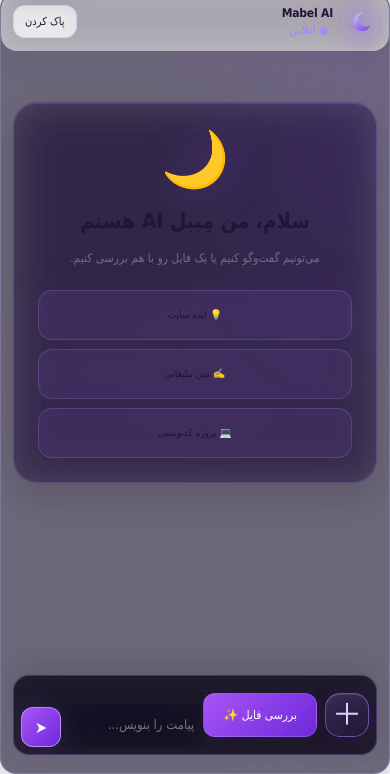
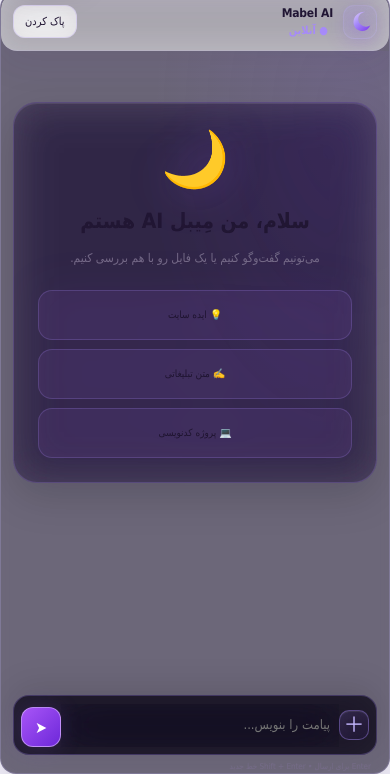
Before and after one commit to mabelhesamm-oss/mabel-ai, a website: page public/chat.html in a window 390 px wide. Shown: the part 70-844 px from the top of the page. Drawn offline with Linux system fonts and the light colour scheme.

Commit message:
Update chat.html

```diff
--- a/public/chat.html
+++ b/public/chat.html
@@ -14,7 +14,6 @@
       --mabel-purple: #a78bfa;
       --mabel-light: #ddd0ff;
       --mabel-deep: #7c3aed;
-      --mabel-glass: rgba(139, 92, 246, .12);
       --mabel-border: rgba(196, 181, 253, .22);
     }
 
@@ -26,7 +25,7 @@
       min-height: 100vh;
     }
 
-    /* نماد اختصاصی ماه */
+    /* نماد ماه اختصاصی Mabel AI */
     .mabel-mark {
       display: inline-flex;
       align-items: center;
@@ -70,8 +69,14 @@
     }
 
     .chat-brand .mabel-mark {
-      width: 36px;
-      height: 36px;
+      width: 34px;
+      height: 34px;
+      border-radius: 11px;
+    }
+
+    .chat-brand .mabel-mark svg {
+      width: 25px;
+      height: 25px;
     }
 
     .chat-brand-text {
@@ -86,11 +91,7 @@
       font-weight: 600;
     }
 
-    /* ناحیه چت */
-    .chat-layout {
-      gap: 18px;
-    }
-
+    /* ظاهر شیشه‌ای */
     .chat-side,
     .chatbox {
       border: 1px solid var(--mabel-border);
@@ -111,7 +112,7 @@
       border-bottom: 1px solid rgba(196, 181, 253, .12);
     }
 
-    /* کادر ارسال پیام */
+    /* نوار نوشتن پیام */
     .composer {
       position: relative;
       border: 1px solid rgba(167, 139, 250, .26);
@@ -124,74 +125,62 @@
     .file-tools {
       display: flex;
       align-items: center;
-      gap: 10px;
-      flex-wrap: wrap;
-      padding: 10px 0;
+      gap: 8px;
+      padding: 7px 0;
     }
 
-    /* دکمه + */
+    /* دکمه کوچک + */
     .add-file-btn {
-      width: 46px;
-      height: 46px;
+      width: 32px;
+      height: 32px;
       display: inline-flex;
       align-items: center;
       justify-content: center;
       flex: 0 0 auto;
-      border-radius: 15px;
-      border: 1px solid rgba(167, 139, 250, .48);
+      padding: 0;
+      border-radius: 10px;
+      border: 1px solid rgba(167, 139, 250, .4);
       background: linear-gradient(
         145deg,
-        rgba(167, 139, 250, .24),
-        rgba(124, 58, 237, .10)
+        rgba(167, 139, 250, .18),
+        rgba(124, 58, 237, .07)
       );
-      color: var(--mabel-light);
-      font-size: 30px;
+      color: #c4b5fd;
+      font-size: 22px;
       font-weight: 400;
       line-height: 1;
       cursor: pointer;
-      box-shadow:
-        0 0 18px rgba(124, 58, 237, .14),
-        inset 0 1px 0 rgba(255, 255, 255, .12);
-      backdrop-filter: blur(14px);
-      -webkit-backdrop-filter: blur(14px);
+      box-shadow: inset 0 1px 0 rgba(255, 255, 255, .08);
+      backdrop-filter: blur(12px);
+      -webkit-backdrop-filter: blur(12px);
       transition:
         transform .2s ease,
         box-shadow .2s ease,
-        border-color .2s ease,
         background .2s ease;
     }
 
     .add-file-btn:hover {
-      transform: translateY(-2px);
-      border-color: rgba(196, 181, 253, .8);
-      background: rgba(139, 92, 246, .3);
-      box-shadow: 0 0 25px rgba(139, 92, 246, .32);
+      transform: translateY(-1px);
+      background: rgba(139, 92, 246, .25);
+      box-shadow: 0 0 14px rgba(139, 92, 246, .22);
     }
 
     .add-file-btn:active {
       transform: scale(.94);
     }
 
-    .add-file-btn:focus-visible,
-    .send:focus-visible {
+    .add-file-btn:focus-visible {
       outline: 2px solid var(--mabel-light);
       outline-offset: 3px;
     }
 
-    /* دکمه بررسی فایل */
-    .file-check-btn {
-      min-height: 44px;
-      border: 1px solid rgba(167, 139, 250, .3);
-      box-shadow: 0 0 16px rgba(124, 58, 237, .1);
-    }
-
-    /* نمایش فایل انتخاب‌شده */
+    /* نام فایل انتخاب‌شده */
     .file-status {
       display: none;
       align-items: center;
-      gap: 10px;
+      gap: 9px;
       margin: 0 0 8px;
-      padding: 10px 12px;
+      padding: 9px 11px;
       border: 1px solid rgba(167, 139, 250, .24);
       border-radius: 12px;
       background: rgba(139, 92, 246, .09);
@@ -227,33 +216,6 @@
       min-width: 0;
     }
 
-    .hint {
-      opacity: .8;
-    }
-
-    @media (max-width: 700px) {
-      .chat-layout {
-        gap: 12px;
-      }
-
-      .chat-side {
-        min-width: 0;
-      }
-
-      .chatbox {
-        width: 100%;
-      }
-
-      .file-tools {
-        gap: 8px;
-      }
-
-      .add-file-btn {
-        width: 44px;
-        height: 44px;
-      }
-    }
-
     @media (max-width: 480px) {
       .mabel-mark {
         width: 34px;
@@ -265,13 +227,10 @@
         height: 25px;
       }
 
-      .chat-brand .mabel-mark {
-        width: 34px;
-        height: 34px;
-      }
-
-      .file-check-btn {
-        flex: 1;
+      .add-file-btn {
+        width: 30px;
+        height: 30px;
+        font-size: 21px;
       }
     }
   </style>
@@ -279,7 +238,7 @@
 
 <body class="chat-page">
 
-<!-- نماد ماه SVG، بدون تصویر خارجی -->
+<!-- نماد ماه SVG بدون تصویر خارجی -->
 <svg xmlns="http://www.w3.org/2000/svg"
      width="0" height="0"
      aria-hidden="true"
@@ -392,7 +351,6 @@
       <span aria-hidden="true">📄</span>
       <span id="fileStatusName" class="file-status-name"></span>
       <button
-        id="removeFileButton"
         class="remove-file-btn"
         type="button"
         onclick="removeSelectedFile()"
@@ -417,14 +375,7 @@
           onclick="document.getElementById('fileInput').click()"
           aria-label="انتخاب فایل"
           title="انتخاب فایل"
-        >＋</button>
-
-        <button
-          type="button"
-          class="btn file-check-btn"
-          id="uploadButton"
-          onclick="uploadFile()"
-        >بررسی فایل ✨</button>
+      >＋</button>
       </div>
 
       <textarea
@@ -450,7 +401,7 @@
 </div>
 
 <script>
-  // نمایش نام فایل انتخاب‌شده
+  // فقط نمایش نام فایل؛ فایل برای بررسی ارسال نمی‌شود
   function showSelectedFile() {
     const input = document.getElementById("fileInput");
     const status = document.getElementById("fileStatus");
@@ -470,7 +421,7 @@
     status.classList.add("visible");
   }
 
-  // حذف فایل انتخاب‌شده
+  // حذف فایل انتخاب‌شده از انتخاب فعلی
   function removeSelectedFile() {
     const input = document.getElementById("fileInput");
     const status = document.getElementById("fileStatus");
```
